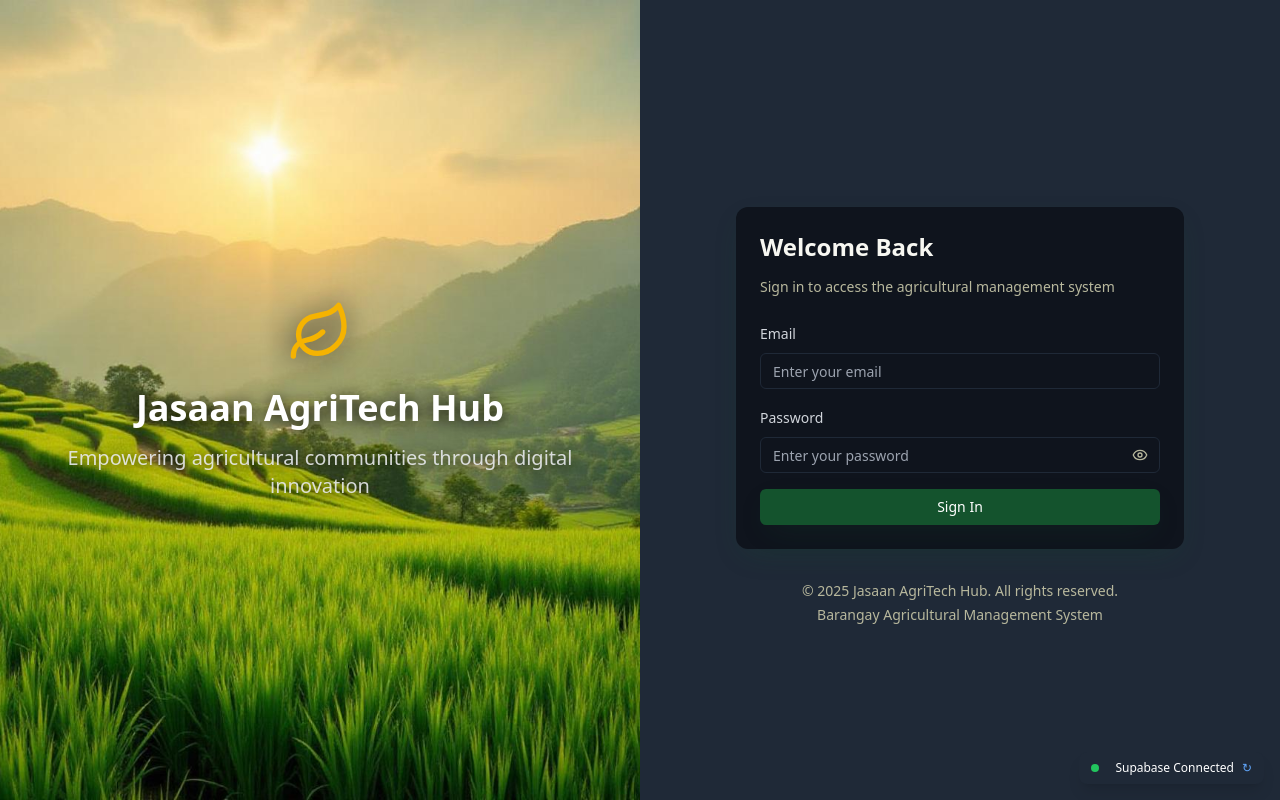
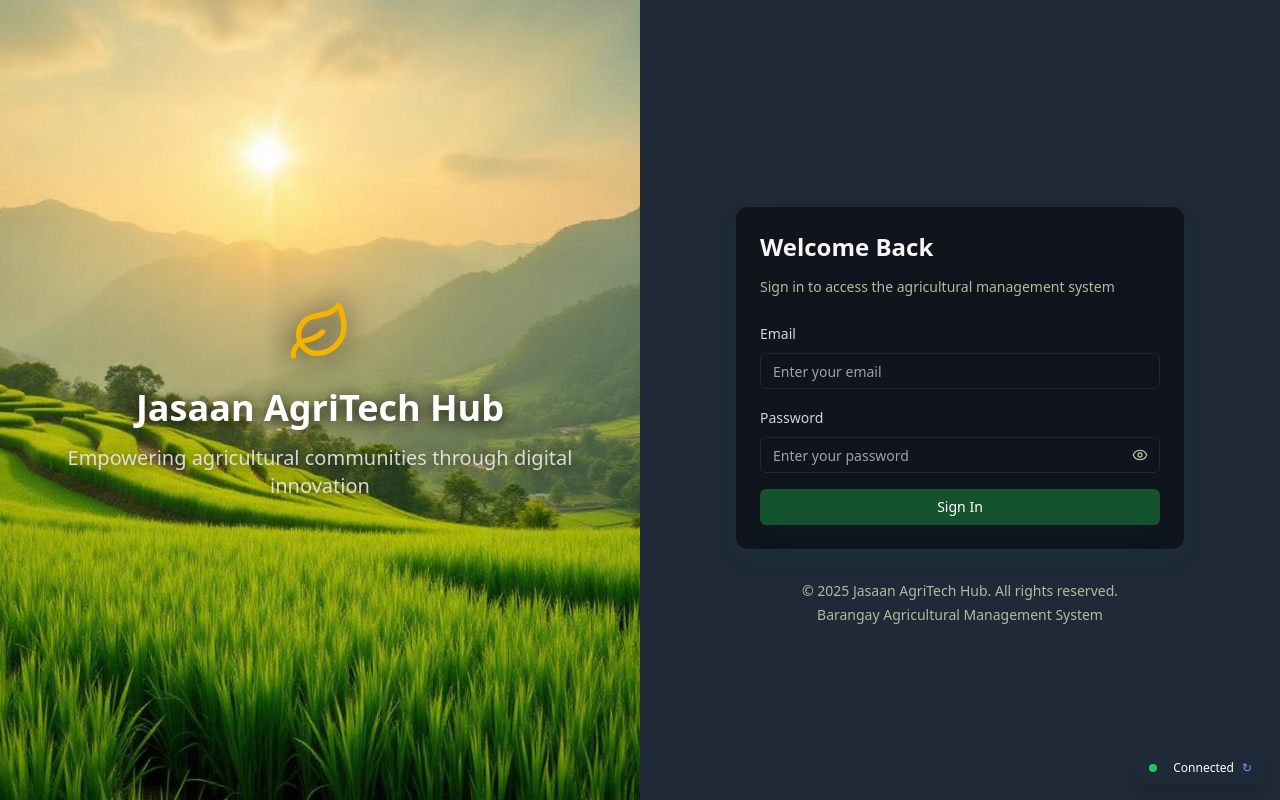
Before and after one commit to devilicious-ken/Agritech, a React (Vite) app: page /users in a window 1280 px wide. Built offline with nearby package versions, Linux system fonts and the light colour scheme; no server answers; the database is empty.

Commit message:
Update ConnectionStatus.jsx

```diff
--- a/src/components/ConnectionStatus.jsx
+++ b/src/components/ConnectionStatus.jsx
@@ -56,8 +56,8 @@
           ></div>
           <span className="text-xs">
             {supabaseStatus.connected
-              ? "Supabase Connected"
-              : "Supabase Disconnected"}
+              ? "Connected"
+              : "No Cennection"}
           </span>
           <button
             onClick={checkSupabase}
```
